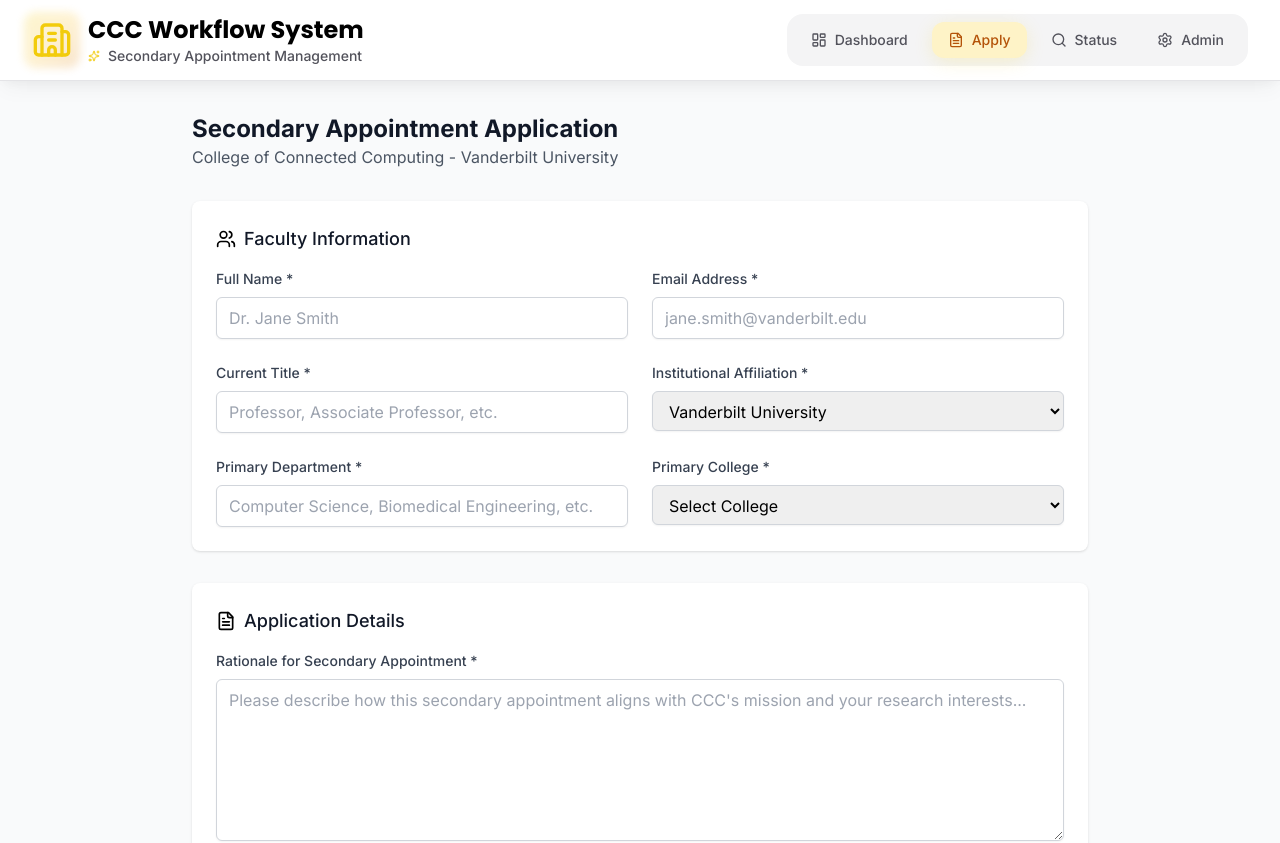
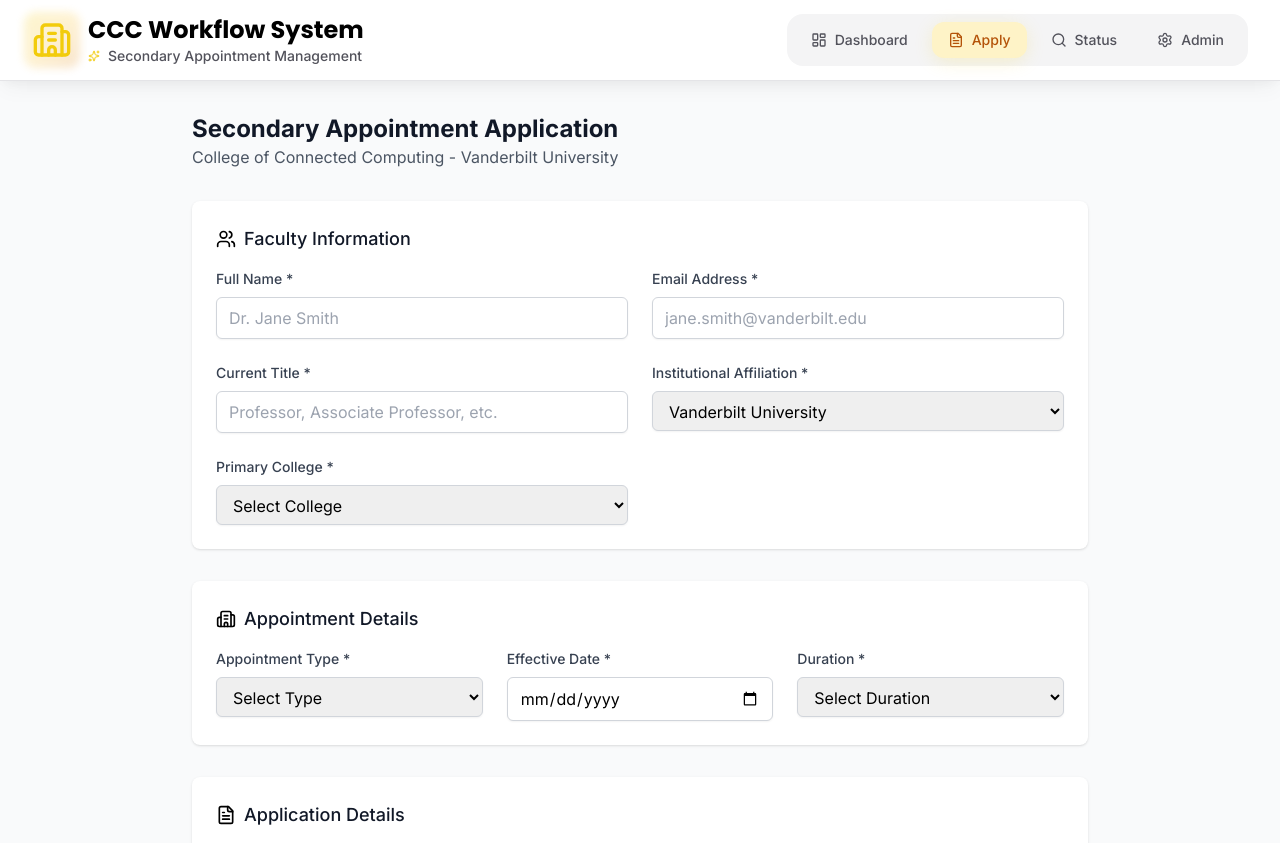
Before and after one commit to tvan04/workflow-management-system, a React (Create React App) app: page /apply in a window 1280 px wide. Shown: the top 843 px of the page. Built offline with nearby package versions, Linux system fonts and the light colour scheme.

Commit message:
application page adjustments

```diff
--- a/package.json
+++ b/package.json
@@ -11,6 +11,7 @@
     "@types/react": "^19.2.2",
     "@types/react-dom": "^19.2.2",
     "@types/react-router-dom": "^5.3.3",
+    "ajv-keywords": "^5.1.0",
     "lucide-react": "^0.545.0",
     "react": "^19.2.0",
     "react-dom": "^19.2.0",
@@ -47,6 +48,7 @@
   "devDependencies": {
     "@craco/craco": "^7.1.0",
     "@types/node": "^24.7.2",
+    "ajv": "^7.2.4",
     "autoprefixer": "^10.4.21",
     "postcss": "^8.5.6",
     "tailwindcss": "^3.4.18"
--- a/src/pages/ApplicationForm.tsx
+++ b/src/pages/ApplicationForm.tsx
@@ -1,15 +1,13 @@
-import React, { useState, useEffect } from 'react';
+import React, { useState } from 'react';
 import {
   Upload,
   CheckCircle,
-  AlertCircle,
   Info,
   Building2,
   Users,
-  Mail,
   FileText
 } from 'lucide-react';
-import { InstitutionalAffiliation, ApprovalChain, College } from '../types';
+import { InstitutionalAffiliation, College } from '../types';
 
 interface FormData {
   // Faculty Information
@@ -21,8 +19,12 @@
   institution: InstitutionalAffiliation;
 
   // Application Details
+  appointmentType: 'initial' | 'secondary' | '';
+  effectiveDate: string;
+  duration: '1year' | '2year' | '3year' | '';
   rationale: string;
   cvFile: File | null;
+
 
   // Approval Chain (for manual entry)
   departmentChairName: string;
@@ -50,6 +52,9 @@
     department: '',
     college: '',
     institution: 'vanderbilt',
+    appointmentType: '',
+    effectiveDate: '',
+    duration: '',
     rationale: '',
     cvFile: null,
     departmentChairName: '',
@@ -68,6 +73,7 @@
   const [submitSuccess, setSubmitSuccess] = useState(false);
   const [approvalChainLoaded, setApprovalChainLoaded] = useState(false);
 
+
   // Mock college data - in real app, this would come from API
   const colleges: College[] = [
     {
@@ -78,18 +84,24 @@
     },
     {
       id: '2',
+      name: 'College of Arts & Science',
+      hasDepartments: true,
+      dean: { name: 'Dr. John Geer', email: 'john.geer@vanderbilt.edu', title: 'Dean' }
+    },
+    {
+      id: '3',
       name: 'School of Medicine',
       hasDepartments: true,
       dean: { name: 'Dr. Jennifer Davis', email: 'jennifer.davis@vumc.org', title: 'Dean' }
     },
     {
-      id: '3',
+      id: '4',
       name: 'Owen Graduate School of Management',
       hasDepartments: false,
       dean: { name: 'Dr. Eric Johnson', email: 'eric.johnson@vanderbilt.edu', title: 'Dean' }
     },
     {
-      id: '4',
+      id: '5',
       name: 'Blair School of Music',
       hasDepartments: false,
       dean: { name: 'Dr. Mark Wait', email: 'mark.wait@vanderbilt.edu', title: 'Dean' }
@@ -112,7 +124,9 @@
           ...prev,
           collegeHasDepartments: selectedCollege.hasDepartments,
           deanName: selectedCollege.dean.name,
-          deanEmail: selectedCollege.dean.email
+          deanEmail: selectedCollege.dean.email,
+          // Clear department if college doesn't have departments or isn't Engineering/Arts & Science
+          department: (selectedCollege.name === 'School of Engineering' || selectedCollege.name === 'College of Arts & Science') ? prev.department : ''
         }));
         setApprovalChainLoaded(true);
       }
@@ -135,10 +149,20 @@
       newErrors.email = 'Must be a valid Vanderbilt (@vanderbilt.edu) or VUMC (@vumc.org) email';
     }
     if (!formData.title.trim()) newErrors.title = 'Title is required';
-    if (!formData.department.trim()) newErrors.department = 'Department is required';
+
+    // Department is only required for Engineering and Arts & Science
+    const requiresDepartment = formData.college === 'School of Engineering' || formData.college === 'College of Arts & Science';
+    if (requiresDepartment && !formData.department.trim()) {
+      newErrors.department = 'Department is required';
+    }
+
     if (!formData.college.trim()) newErrors.college = 'College is required';
+    if (!formData.appointmentType.trim()) newErrors.appointmentType = 'Appointment type is required';
+    if (!formData.effectiveDate.trim()) newErrors.effectiveDate = 'Effective date is required';
+    if (!formData.duration.trim()) newErrors.duration = 'Duration is required';
     if (!formData.rationale.trim()) newErrors.rationale = 'Rationale is required';
     if (!formData.cvFile) newErrors.cvFile = 'CV is required';
+
 
     // Approval chain validation
     if (formData.collegeHasDepartments) {
@@ -181,6 +205,9 @@
         department: '',
         college: '',
         institution: 'vanderbilt',
+        appointmentType: '',
+        effectiveDate: '',
+        duration: '',
         rationale: '',
         cvFile: null,
         departmentChairName: '',
@@ -318,22 +345,6 @@
 
             <div>
               <label className="block text-sm font-medium text-gray-700 mb-2">
-                Primary Department *
-              </label>
-              <input
-                type="text"
-                value={formData.department}
-                onChange={(e) => handleInputChange('department', e.target.value)}
-                className={`w-full px-3 py-2 border rounded-md shadow-sm focus:ring-primary-500 focus:border-primary-500 ${
-                  errors.department ? 'border-red-300' : 'border-gray-300'
-                }`}
-                placeholder="Computer Science, Biomedical Engineering, etc."
-              />
-              {errors.department && <p className="mt-1 text-sm text-red-600">{errors.department}</p>}
-            </div>
-
-            <div>
-              <label className="block text-sm font-medium text-gray-700 mb-2">
                 Primary College *
               </label>
               <select
@@ -351,6 +362,87 @@
                 ))}
               </select>
               {errors.college && <p className="mt-1 text-sm text-red-600">{errors.college}</p>}
+            </div>
+
+            {/* Department field - only show for Engineering and Arts & Science */}
+            {(formData.college === 'School of Engineering' || formData.college === 'College of Arts & Science') && (
+              <div>
+                <label className="block text-sm font-medium text-gray-700 mb-2">
+                  Primary Department *
+                </label>
+                <input
+                  type="text"
+                  value={formData.department}
+                  onChange={(e) => handleInputChange('department', e.target.value)}
+                  className={`w-full px-3 py-2 border rounded-md shadow-sm focus:ring-primary-500 focus:border-primary-500 ${
+                    errors.department ? 'border-red-300' : 'border-gray-300'
+                  }`}
+                  placeholder="Computer Science, Biomedical Engineering, etc."
+                />
+                {errors.department && <p className="mt-1 text-sm text-red-600">{errors.department}</p>}
+              </div>
+            )}
+          </div>
+        </div>
+
+        {/* Appointment Details Section */}
+        <div className="bg-white shadow rounded-lg p-6">
+          <div className="flex items-center mb-4">
+            <Building2 className="h-5 w-5 text-primary-600 mr-2" />
+            <h3 className="text-lg font-medium text-gray-900">Appointment Details</h3>
+          </div>
+
+          <div className="grid grid-cols-1 md:grid-cols-3 gap-6">
+            <div>
+              <label className="block text-sm font-medium text-gray-700 mb-2">
+                Appointment Type *
+              </label>
+              <select
+                value={formData.appointmentType}
+                onChange={(e) => handleInputChange('appointmentType', e.target.value)}
+                className={`w-full px-3 py-2 border rounded-md shadow-sm focus:ring-primary-500 focus:border-primary-500 ${
+                  errors.appointmentType ? 'border-red-300' : 'border-gray-300'
+                }`}
+              >
+                <option value="">Select Type</option>
+                <option value="initial">Initial Appointment</option>
+                <option value="secondary">Secondary Reappointment</option>
+              </select>
+              {errors.appointmentType && <p className="mt-1 text-sm text-red-600">{errors.appointmentType}</p>}
+            </div>
+
+            <div>
+              <label className="block text-sm font-medium text-gray-700 mb-2">
+                Effective Date *
+              </label>
+              <input
+                type="date"
+                value={formData.effectiveDate}
+                onChange={(e) => handleInputChange('effectiveDate', e.target.value)}
+                className={`w-full px-3 py-2 border rounded-md shadow-sm focus:ring-primary-500 focus:border-primary-500 ${
+                  errors.effectiveDate ? 'border-red-300' : 'border-gray-300'
+                }`}
+              />
+              {errors.effectiveDate && <p className="mt-1 text-sm text-red-600">{errors.effectiveDate}</p>}
+            </div>
+
+            <div>
+              <label className="block text-sm font-medium text-gray-700 mb-2">
+                Duration *
+              </label>
+              <select
+                value={formData.duration}
+                onChange={(e) => handleInputChange('duration', e.target.value)}
+                className={`w-full px-3 py-2 border rounded-md shadow-sm focus:ring-primary-500 focus:border-primary-500 ${
+                  errors.duration ? 'border-red-300' : 'border-gray-300'
+                }`}
+              >
+                <option value="">Select Duration</option>
+                <option value="1year">1 Year</option>
+                <option value="2year">2 Years</option>
+                <option value="3year">3 Years</option>
+              </select>
+              {errors.duration && <p className="mt-1 text-sm text-red-600">{errors.duration}</p>}
             </div>
           </div>
         </div>
```
Also changed, not shown: 7 other files (tests, documents, lock files or other folders).
